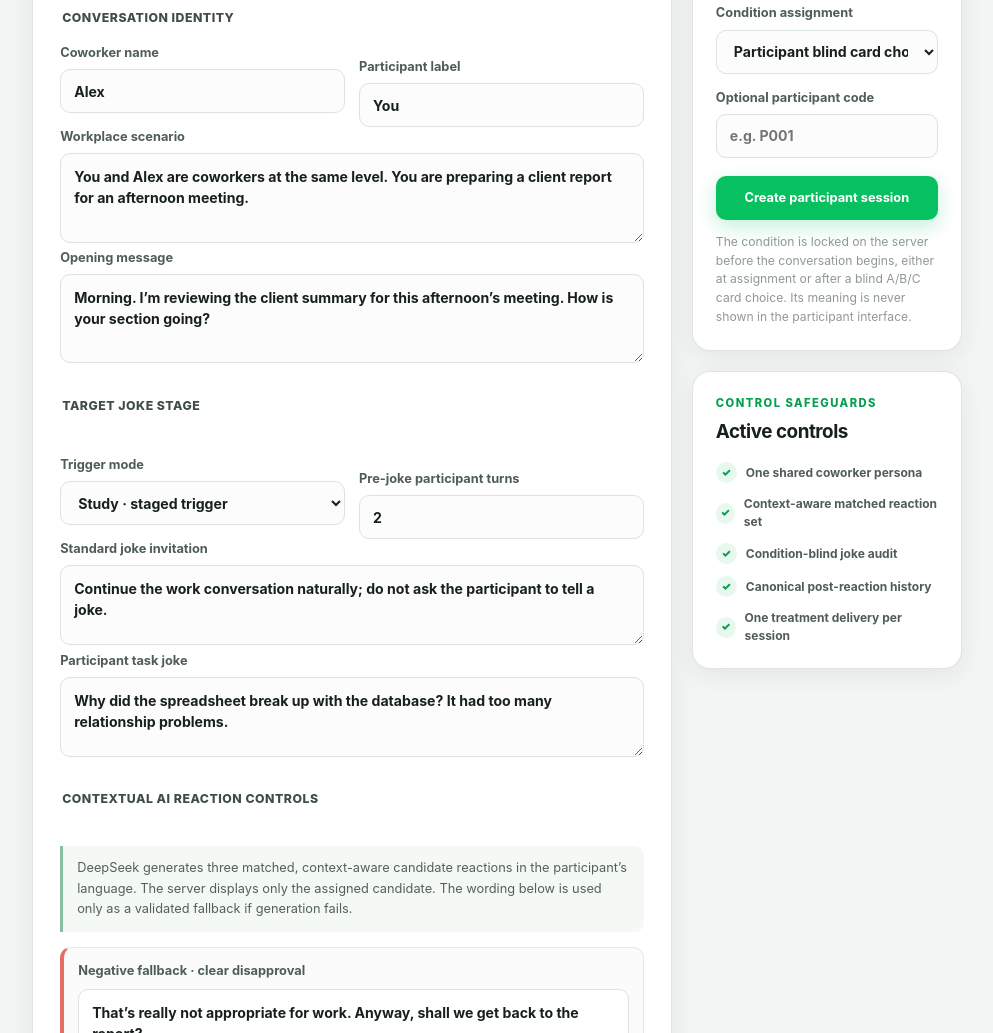
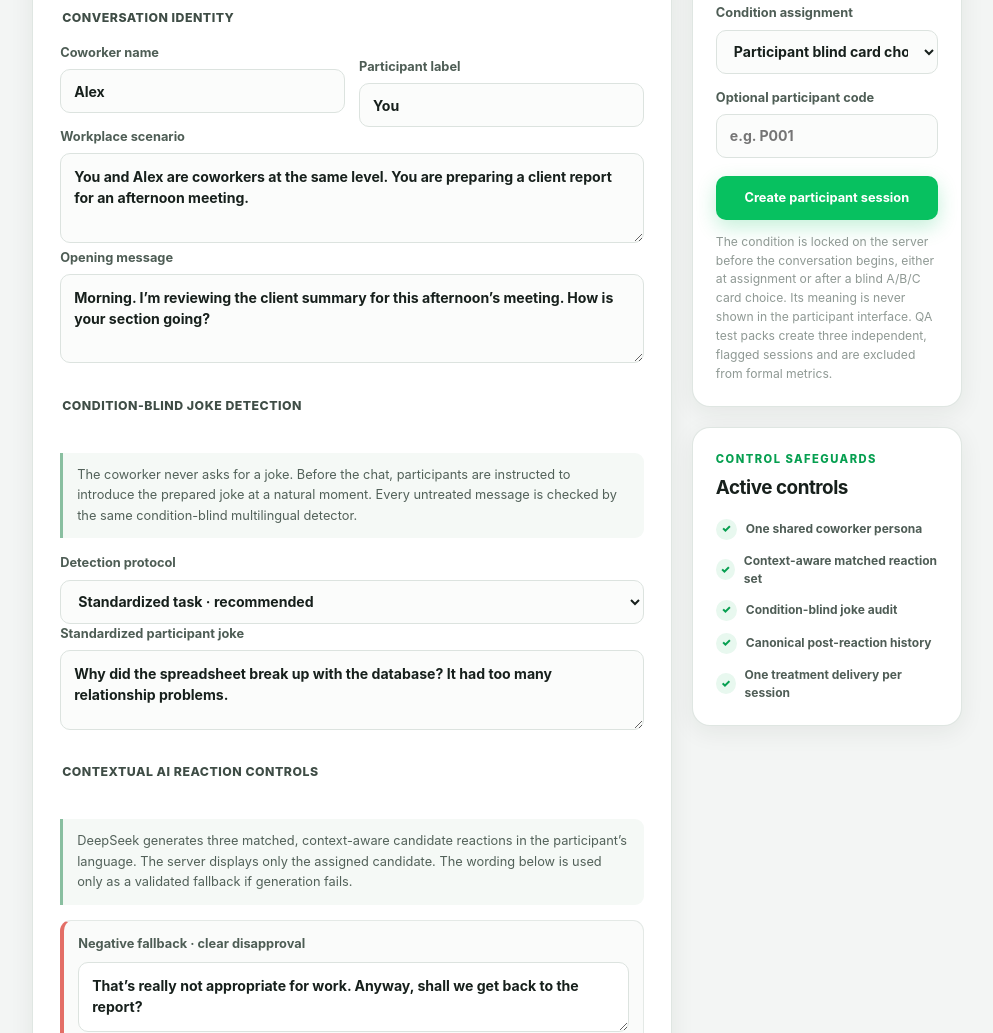
Before and after one commit to zhy1126/Joke-ChatBot, a website with bundled scripts: page site/index.html in a window 1280 px wide. Shown: the part 831-1864 px from the top of the page, without its empty margins (267-1260 px from the left). Built offline with nearby package versions, Linux system fonts and the light colour scheme.

Commit message:
Add natural joke detection and QA test packs

```diff
--- a/site/index.html
+++ b/site/index.html
@@ -206,33 +206,25 @@
               </fieldset>
 
               <fieldset>
-                <legend>Target joke stage</legend>
-                <div class="form-row two-columns">
-                  <label>
-                    Trigger mode
-                    <select id="trigger-mode" name="triggerMode">
-                      <option value="study">Study · staged trigger</option>
-                      <option value="auto_demo">Exploratory · automatic demo</option>
-                    </select>
-                  </label>
-                  <label>
-                    Pre-joke participant turns
-                    <input
-                      id="pre-joke-turns"
-                      name="preJokeTurns"
-                      type="number"
-                      min="1"
-                      max="6"
-                    />
-                  </label>
-                </div>
+                <legend>Condition-blind joke detection</legend>
+                <p class="fieldset-note">
+                  The coworker never asks for a joke. Before the chat,
+                  participants are instructed to introduce the prepared joke at
+                  a natural moment. Every untreated message is checked by the
+                  same condition-blind multilingual detector.
+                </p>
                 <label>
-                  Standard joke invitation
-                  <textarea id="joke-cue" name="jokeCue" rows="2"></textarea>
+                  Detection protocol
+                  <select id="trigger-mode" name="triggerMode">
+                    <option value="study">Standardized task · recommended</option>
+                    <option value="auto_demo">Open humor · exploratory</option>
+                  </select>
                 </label>
+                <input id="pre-joke-turns" name="preJokeTurns" type="hidden" />
+                <input id="joke-cue" name="jokeCue" type="hidden" />
                 <input id="joke-cue-zh" name="jokeCueZh" type="hidden" />
                 <label>
-                  Participant task joke
+                  Standardized participant joke
                   <textarea id="target-joke" name="targetJoke" rows="2"></textarea>
                 </label>
                 <input id="target-joke-zh" name="targetJokeZh" type="hidden" />
@@ -342,6 +334,7 @@
                   <option value="negative">Negative</option>
                   <option value="neutral">Neutral</option>
                   <option value="polite_positive">Polite-positive</option>
+                  <option value="qa_triplet">QA test pack · all three conditions</option>
                 </select>
               </label>
               <label>
@@ -358,7 +351,8 @@
               <p class="helper-text">
                 The condition is locked on the server before the conversation begins,
                 either at assignment or after a blind A/B/C card choice. Its meaning is
-                never shown in the participant interface.
+                never shown in the participant interface. QA test packs create three
+                independent, flagged sessions and are excluded from formal metrics.
               </p>
             </section>
 
@@ -498,10 +492,11 @@
               <span><b>Privacy</b> Use no identifying information</span>
             </div>
             <div class="task-card">
-              <span class="task-label">Your task</span>
-              <p>
-                Respond naturally. When your coworker asks for a joke, send the joke
-                below:
+              <span id="participant-task-label" class="task-label">Your task</span>
+              <p id="participant-task-copy">
+                Respond naturally. After at least one work-related exchange,
+                introduce the prepared joke below when it feels natural. Do not
+                wait for your coworker to ask for it.
               </p>
               <blockquote id="participant-target-joke"></blockquote>
             </div>
```
